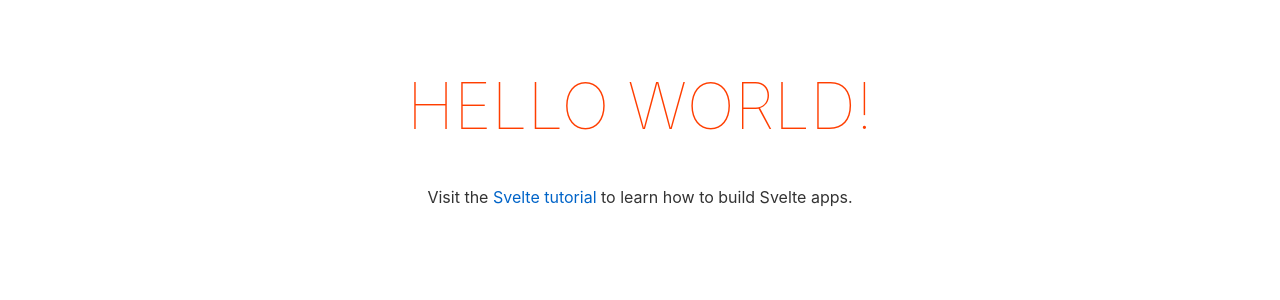
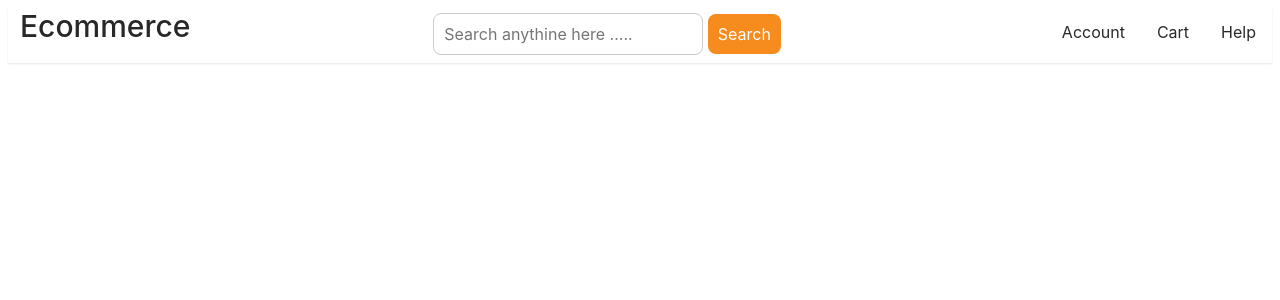
Before and after one commit to sammy-code98/svelte-ecommerce, a Svelte app: page / in a window 1280 px wide. Shown: the top 300 px of the page. Built offline with nearby package versions, Linux system fonts and the light colour scheme.

Commit message:
Feat:add navbar

```diff
--- a/public/index.html
+++ b/public/index.html
@@ -4,7 +4,7 @@
 	<meta charset='utf-8'>
 	<meta name='viewport' content='width=device-width,initial-scale=1'>
 
-	<title>Svelte app</title>
+	<title>Svelte Ecommerce</title>
 
 	<link rel='icon' type='image/png' href='/favicon.png'>
 	<link rel='stylesheet' href='/global.css'>
--- a/src/App.svelte
+++ b/src/App.svelte
@@ -1,30 +1,54 @@
 <script>
-	export let name;
+	import Search from "./Search.svelte"
 </script>
 
 <main>
-	<h1>Hello {name}!</h1>
-	<p>Visit the <a href="https://svelte.dev/tutorial">Svelte tutorial</a> to learn how to build Svelte apps.</p>
+    <nav class="nav">
+		<span class="nav-log">Ecommerce</span>
+		<Search class="search"/>
+      <ul>
+        <li><a href="#">Account</a></li>
+        <li><a href="#">Cart</a></li>
+        <li><a href="#">Help</a></li>
+      </ul>
+    </nav>
 </main>
 
 <style>
-	main {
-		text-align: center;
-		padding: 1em;
-		max-width: 240px;
-		margin: 0 auto;
-	}
 
-	h1 {
-		color: #ff3e00;
-		text-transform: uppercase;
-		font-size: 4em;
-		font-weight: 100;
-	}
+  .nav {
+    display: flex;
+	justify-content: space-between;
+	align-self: center;
+	background-color: #fff;
+	box-shadow: rgba(0, 0, 0, 0.1) 0px 1px 2px 0px;
+	width: 100%;
+  }
+  .nav-log{
+	  font-size: 30px;
+	  font-weight: 500;
+	  color:#282828 ;
+	  margin-left: 12px;
+  }
 
-	@media (min-width: 640px) {
-		main {
-			max-width: none;
-		}
-	}
+  .nav ul {
+    list-style-type: none;
+    margin: 0;
+	padding-top: 0;
+    padding-left: 10px;
+	float: right;
+  }
+  .nav ul li{
+	  float: left;
+  }
+  .nav ul li a{
+	  display: block;
+	  text-decoration: none;
+	  padding: 14px 16px;
+	  color:#282828;
+  }
+  .nav ul li a:hover{
+	  color: #f68b1e;;
+
+  }
 </style>
--- /dev/null
+++ b/src/Search.svelte
@@ -0,0 +1,27 @@
+<script></script>
+
+<main>
+  <form action="#">
+    <input type="text" placeholder="Search anythine here ....."/>
+    <input type="submit" value="Search" />
+  </form>
+</main>
+
+<style>
+    form{
+        margin-top: 5px;
+    }
+    input[type=text]{
+        border-radius: 8px;
+        padding: 10px;
+
+    }
+    input[type=submit]{
+        border: none;
+        border-radius: 8px;
+        background-color: #f68b1e;
+        color: #fff;
+        padding: 10px;
+        margin-right: 12px;
+    }
+</style>
--- a/src/main.js
+++ b/src/main.js
@@ -2,9 +2,7 @@ import App from './App.svelte';
 
 const app = new App({
 	target: document.body,
-	props: {
-		name: 'world'
-	}
+
 });
 
 export default app;
```
